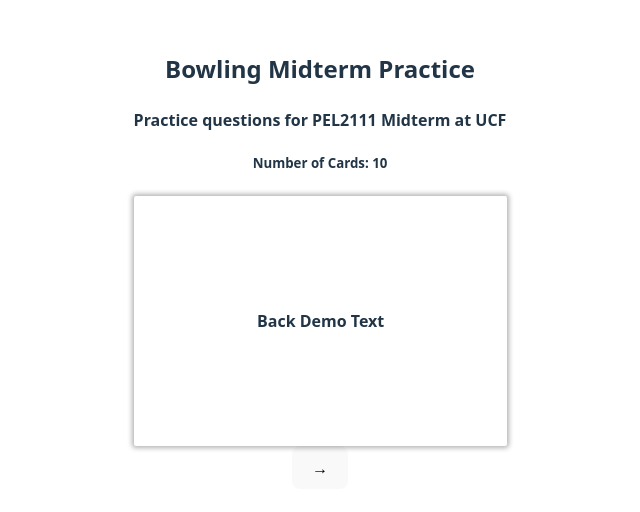
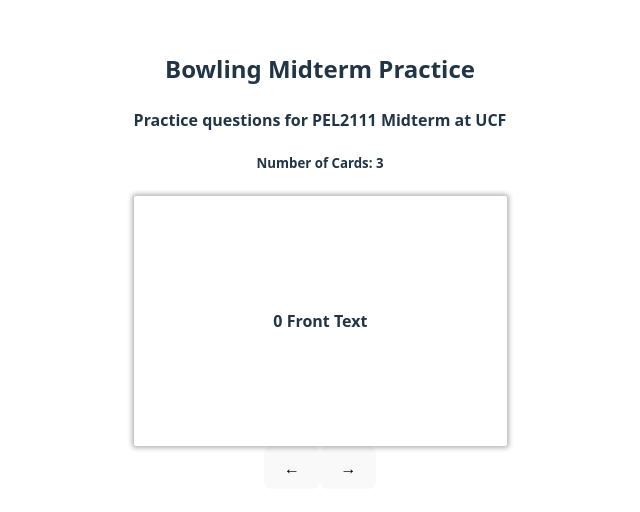
Before and after one commit to Tofu311/web102-project2, a React (Vite) app: page / in a window 1280 px wide. Shown: the part 140-652 px from the top of the page, without its empty margins (320-960 px from the left). Built offline with nearby package versions, Linux system fonts and the light colour scheme.

Commit message:
Dynamic card rendering and incrementing/decrementing

```diff
--- a/src/App.jsx
+++ b/src/App.jsx
@@ -1,16 +1,49 @@
+import { useState } from "react";
 import "./App.css";
 import Card from "./components/Card";
 
+const cards =
+  [
+    {
+      id: 0,
+      frontText: "0 Front Text",
+      backText: "0 Back Text"
+    },
+    {
+      id: 1,
+      frontText: "1 Front Text",
+      backText: "1 Back Text"
+    },
+    {
+      id: 2,
+      frontText: "2 Front Text",
+      backText: "2 Back Text"
+    },
+  ];
+
 const App = () => {
+  const [cardIndex, setCardIndex] = useState(0);
+
+  const incrementCardIndex = () => {
+    setCardIndex(i => Math.min(cards.length - 1, i + 1));
+  };
+
+  const decrementCardIndex = () => {
+    setCardIndex(i => Math.max(0, i - 1));
+  };
+
   return (
     <div className="app">
       <div>
         <h2>Bowling Midterm Practice</h2>
         <h4>Practice questions for PEL2111 Midterm at UCF</h4>
-        <h5>Number of Cards: 10</h5>
+        <h5>Number of Cards: {cards.length}</h5>
       </div>
-      <Card />
-      <button className="nextCard" type="next">
+      <Card card={cards[cardIndex]} />
+      <button className="prevCard" type="next" onClick={decrementCardIndex}>
+        &larr;
+      </button>
+      <button className="nextCard" type="next" onClick={incrementCardIndex}>
         &rarr;
       </button>
     </div>
--- a/src/components/Card.jsx
+++ b/src/components/Card.jsx
@@ -1,59 +1,22 @@
 import { useState } from "react";
 import "../App.css";
 
-const cards =
-[
-  {
-    id: 0,
-    frontText: "Front Text",
-    backText: "Back Text"
-  },
-  {
-    id: 1,
-    frontText: "Front Text",
-    backText: "Back Text"
-  },
-  {
-    id: 2,
-    frontText: "Front Text",
-    backText: "Back Text"
-  },
-];
-
-const Card = () => {
+const Card = ({card}) => {
   const [flipped, setFlipped] = useState(false);
 
   const handleClick = () => {
     setFlipped(!flipped);
   };
 
-        {
-        // cards.map(card => (
-        //   <div className="card" onClick={handleClick}>
-        //     <div className="front">
-        //       {card.frontText}
-        //     </div>
-        //   </div>
-        // ))
-      }
-
   return (
-    // Conditionally render based on flipped state
-    <>
-    {flipped ? cards.map(card => (
-      <div className="card" onClick={handleClick}>
-        <div className="front">
-          {card.frontText}
-        </div>
+    <div className={`card ${flipped ? "flipped" : ""}`} onClick={handleClick} id={card.id}>
+      <div className="front" style={{ display: flipped ? "none" : "block" }}>
+        {card.frontText}
       </div>
-    )) : (
-      <div className="card flipped" onClick={handleClick}>
-        <div className="back">
-          Back Demo Text
-        </div>
+      <div className="back" style={{ display: flipped ? "block" : "none" }}>
+        {card.backText}
       </div>
-    )}
-    </>
+    </div>
   );
 };
 
```
